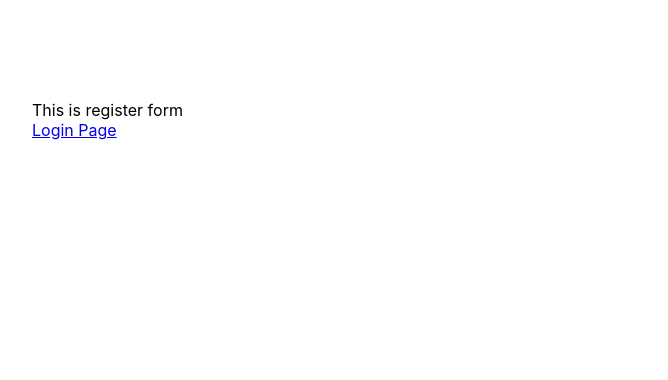
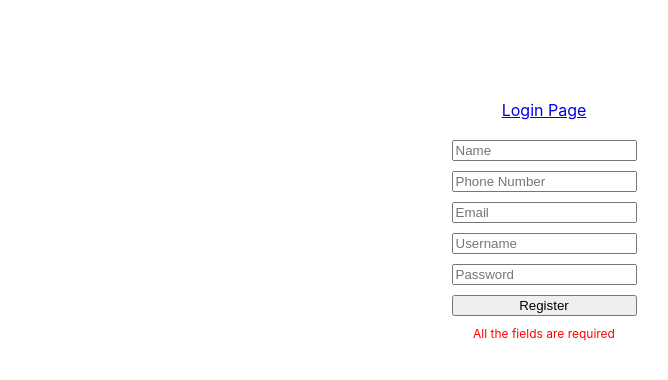
Before and after one commit to yasirsarole/react-form, a React (Create React App) app: page /register in a window 1280 px wide. Shown: the top 380 px of the page, without its empty margins (96-764 px from the left). Built offline with nearby package versions, Linux system fonts and the light colour scheme.

Commit message:
stored data in local storage on register

```diff
--- a/src/Login.js
+++ b/src/Login.js
@@ -56,7 +56,9 @@ const LoginForm = (props) => {
         />
         <input type="submit" value="Login" />
       </form>
-      <span className="login-note">Login with any username and password</span>
+      <span className="login-note">
+        Please register, if not already registered
+      </span>
       {errorMsg && <span className="error">{errorMsg}</span>}
     </div>
   );
--- a/src/RegisterForm.js
+++ b/src/RegisterForm.js
@@ -1,12 +1,116 @@
-import React from "react";
+import React, { useState } from "react";
 import { Link } from "react-router-dom";
+import { useCookies } from "react-cookie";
 
-const RegisterForm = () => {
+const RegisterForm = (props) => {
+  const [name, setName] = useState("");
+  const [phoneNumber, setPhoneNumber] = useState("");
+  const [email, setEmail] = useState("");
+  const [userName, setUserName] = useState("");
+  const [password, setPassword] = useState("");
+  const [errorMsg, setErrorMsg] = useState("");
+  const [cookies, setCookie, removeCookie] = useCookies(["name"]);
+
+  const onFieldChange = (value, type) => {
+    switch (type) {
+      case "name":
+        setName(value);
+        break;
+      case "phoneNumber":
+        setPhoneNumber(value);
+        break;
+      case "email":
+        setEmail(value);
+        break;
+      case "userName":
+        setUserName(value);
+        break;
+      case "password":
+        setPassword(value);
+        break;
+      default:
+        return;
+    }
+  };
+
+  const onUserRegister = (e) => {
+    e.preventDefault();
+    const emailRegex = /^([A-Za-z0-9_\-\.])+\@([A-Za-z0-9_\-\.])+\.([A-Za-z]{2,4})$/;
+    setErrorMsg("");
+
+    if (email && !emailRegex.test(email)) {
+      setErrorMsg("Please enter valid email address, format - xy@xy.co");
+    }
+
+    if (phoneNumber && phoneNumber.length > 10) {
+      setErrorMsg("Only 10 numbers are allowed");
+    }
+
+    if (name && phoneNumber && email && userName && password) {
+      const userData = { name, phoneNumber, email, userName, password };
+
+      // check if browser supports local storage
+      if (typeof Storage !== "undefined") {
+        localStorage.setItem(
+          "data",
+          JSON.stringify({
+            [userName]: userData,
+            ...JSON.parse(localStorage.getItem("data")),
+          })
+        );
+
+        setName("");
+        setPassword("");
+        setPhoneNumber("");
+        setEmail("");
+        setUserName("");
+      }
+
+      if (cookies) removeCookie("name");
+      setCookie("name", userName, { path: "/" });
+      if (cookies) props.history.push("/");
+    }
+  };
+
   return (
-    <>
-      <div>This is register form</div>
+    <div className="register-container">
       <Link to="/login">Login Page</Link>
-    </>
+      <form onSubmit={(e) => onUserRegister(e)}>
+        <input
+          type="text"
+          placeholder="Name"
+          onChange={(e) => onFieldChange(e.target.value, "name")}
+          value={name}
+        />
+        <input
+          type="number"
+          placeholder="Phone Number"
+          onChange={(e) => onFieldChange(e.target.value, "phoneNumber")}
+          value={phoneNumber}
+        />
+        <input
+          type="email"
+          placeholder="Email"
+          onChange={(e) => onFieldChange(e.target.value, "email")}
+          value={email}
+        />
+        <input
+          type="text"
+          placeholder="Username"
+          onChange={(e) => onFieldChange(e.target.value, "userName")}
+          value={userName}
+        />
+        <input
+          type="password"
+          placeholder="Password"
+          onChange={(e) => onFieldChange(e.target.value, "password")}
+          value={password}
+        />
+        <input type="submit" value="Register" />
+      </form>
+      <span className="required-note">All the fields are required</span>
+      {errorMsg && <span className="error">{errorMsg}</span>}
+    </div>
   );
 };
 
--- a/src/index.css
+++ b/src/index.css
@@ -25,25 +25,38 @@ code {
   flex-direction: column;
 }
 
-.login > a {
+.login > a,
+.register-container > a {
   margin-bottom: 20px;
 }
 
-.login form {
+.login form,
+.register-container form {
   display: inline-flex;
   flex-direction: column;
 }
 
-.login form input {
+.login form input,
+.register-container form input {
   margin-bottom: 10px;
 }
 
 .login-note,
-.login .error {
+.login .error,
+.required-note,
+.register-container .error {
   font-size: 12px;
   margin-bottom: 10px;
 }
 
-.login .error {
+.login .error,
+.required-note,
+.register-container .error {
   color: red;
 }
+
+.register-container {
+  display: flex;
+  flex-direction: column;
+  align-items: center;
+}
```
